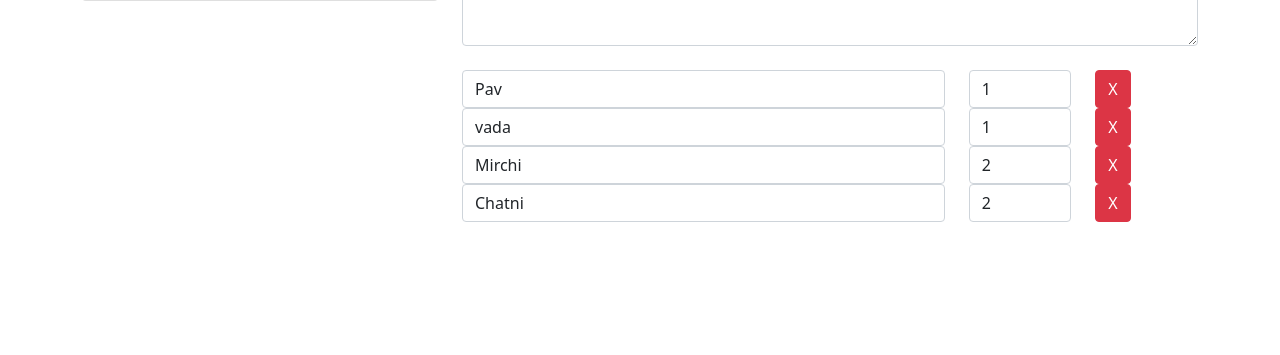
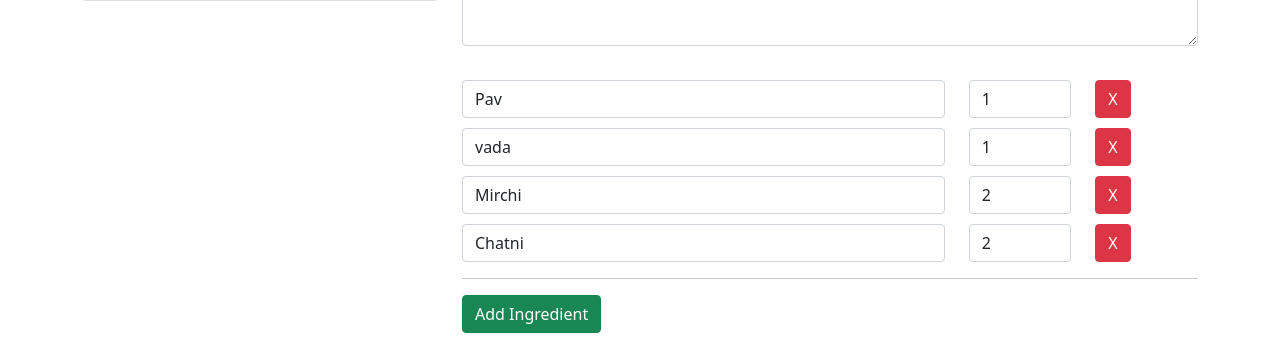
Before and after one commit to PplPrinceDalsaniya/Angular-Practice-RecipeApp, an Angular app: page /recipes/1/edit in a window 1280 px wide. Shown: the part 442-797 px from the top of the page. Built offline with nearby package versions, Linux system fonts and the light colour scheme.

Commit message:
Adding new Ingredients control

```diff
--- a/src/app/recipes/recipe-edit/recipe-edit.component.html
+++ b/src/app/recipes/recipe-edit/recipe-edit.component.html
@@ -62,6 +62,7 @@
                     <div class="row"
                         *ngFor="let ingredientCtrl of controls; let i = index"
                         [formGroupName]="i"
+                        style="margin-top: 10px;"
                     >
                         <div class="col-8">
                             <input
@@ -83,6 +84,16 @@
                             <button class="btn btn-danger">X</button>
                         </div>
                     </div>
+                    <hr>
+                    <div class="row">
+                        <div class="col-xs-12">
+                            <button
+                                type="button"
+                                class="btn btn-success"
+                                (click)="onAddIngredient()"
+                            >Add Ingredient</button>
+                        </div>
+                    </div>
                 </div>
             </div>
         </form>
--- a/src/app/recipes/recipe-edit/recipe-edit.component.ts
+++ b/src/app/recipes/recipe-edit/recipe-edit.component.ts
@@ -65,4 +65,13 @@
   get controls() { // a getter!
     return (<FormArray>this.recipeForm.get('ingredients')).controls;
   }
+
+  onAddIngredient() {
+    (<FormArray>this.recipeForm.get('ingredients')).push(
+      new FormGroup({
+        'name': new FormControl(),
+        'quentity': new FormControl()
+      })
+    );
+  }
 }
```
